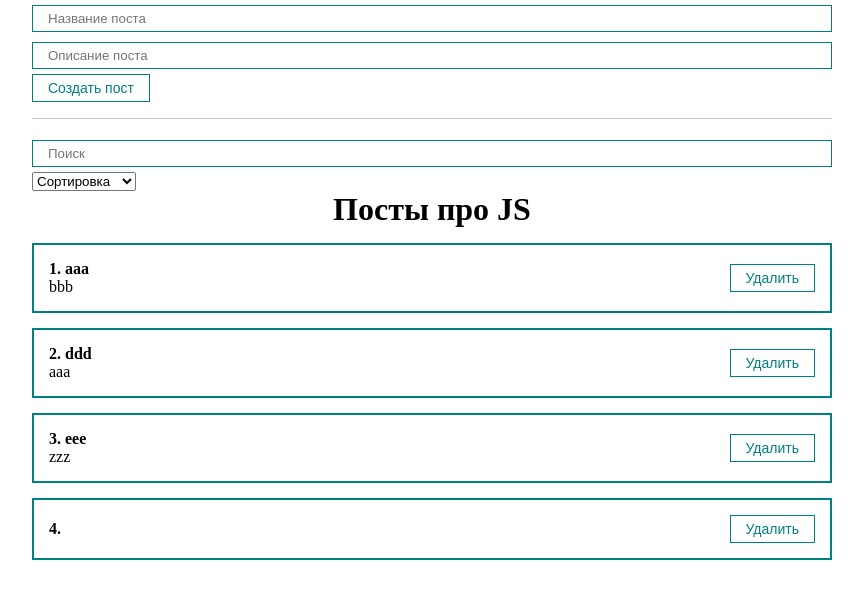
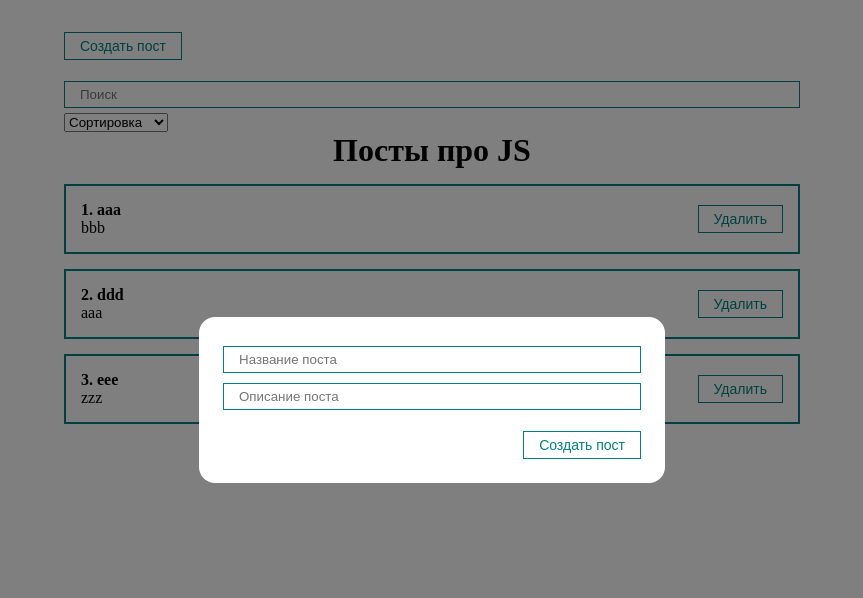
Before and after one commit to EvgenyMinin/React_Basic_2021, a React (Create React App) app: page / in a window 1280 px wide. Both pictures are taken after a click on the button "Создать пост". Shown: the top 598 px of the page, without its empty margins (208-1071 px from the left). Built offline with nearby package versions, Linux system fonts and the light colour scheme.

Commit message:
added modal

```diff
--- a/src/App.tsx
+++ b/src/App.tsx
@@ -1,6 +1,6 @@
 import React, { useMemo, useState } from 'react';
 
-import { PostFilter, PostForm, PostList } from './components';
+import { Button, Modal, PostFilter, PostForm, PostList } from './components';
 import { Filter, Post } from './models';
 
 import './styles/App.css';
@@ -12,6 +12,7 @@ const App = () => {
     { id: 3, title: 'eee', body: 'zzz' },
   ]);
   const [filter, setFilter] = useState<Filter>({ sort: '', query: '' });
+  const [visible, setVisible] = useState<boolean>(false);
 
   const sortedPost = useMemo(() => {
     return filter.sort
@@ -31,6 +32,7 @@ const App = () => {
 
   const createPostHandler = (newPost: Post) => {
     setPosts([...posts, newPost]);
+    setVisible(false);
   };
 
   const removePost = (id: number) => {
@@ -39,7 +41,17 @@ const App = () => {
 
   return (
     <div className="app">
-      <PostForm onCreatePost={createPostHandler} />
+      <Button
+        onClick={() => {
+          setVisible(true);
+        }}
+      >
+        Создать пост
+      </Button>
+
+      <Modal visible={visible} setVisible={setVisible}>
+        <PostForm onCreatePost={createPostHandler} />
+      </Modal>
 
       <PostFilter filter={filter} setFilter={setFilter} />
 
--- a/src/components/PostForm.module.css
+++ b/src/components/PostForm.module.css
@@ -1,4 +1,5 @@
-.form {
-  border-bottom: 1px solid #c4c4c4;
-  padding-bottom: 16px;
+.buttonContainer {
+  display: flex;
+  justify-content: flex-end;
+  margin-top: 16px;
 }
--- a/src/components/PostForm.tsx
+++ b/src/components/PostForm.tsx
@@ -11,7 +11,7 @@ interface PostInput {
 }
 
 interface PostFormProps {
-  onCreatePost: ({id, title, body}: Post) => void;
+  onCreatePost: ({ id, title, body }: Post) => void;
 }
 
 export const PostForm = ({ onCreatePost }: PostFormProps) => {
@@ -55,7 +55,9 @@ export const PostForm = ({ onCreatePost }: PostFormProps) => {
         value={postInput.body}
         onChange={changeHandler}
       />
-      <Button onClick={addNewPost}>Создать пост</Button>
+      <div className={css.buttonContainer}>
+        <Button onClick={addNewPost}>Создать пост</Button>
+      </div>
     </form>
   );
 };
--- a/src/components/UI/index.ts
+++ b/src/components/UI/index.ts
@@ -1,3 +1,4 @@
 export * from './button';
 export * from './input';
 export * from './select';
+export * from './modal';
--- /dev/null
+++ b/src/components/UI/modal/Modal.module.css
@@ -0,0 +1,22 @@
+.modal {
+  position: fixed;
+  top: 0;
+  right: 0;
+  bottom: 0;
+  left: 0;
+  display: none;
+  background-color: rgba(0, 0, 0, 0.5);
+}
+
+.modal.active {
+  display: flex;
+  justify-content: center;
+  align-items: center;
+}
+
+.modalContent {
+  padding: 24px;
+  background-color: #fff;
+  border-radius: 16px;
+  min-width: 250px;
+}
--- /dev/null
+++ b/src/components/UI/modal/Modal.tsx
@@ -0,0 +1,22 @@
+import React, { Dispatch, FC, MouseEvent, SetStateAction } from 'react';
+
+import css from './Modal.module.css';
+
+interface ModalProps {
+  visible: boolean;
+  setVisible: Dispatch<SetStateAction<boolean>>
+}
+
+export const Modal: FC<ModalProps> = ({ visible, setVisible, children }) => {
+  let rootClasses: string[] = [css.modal];
+
+  if (visible) {
+    rootClasses = [...rootClasses, css.active];
+  }
+
+  return (
+    <div className={rootClasses.join(' ')} onClick={() => setVisible(false)}>
+      <div className={css.modalContent} onClick={(e: MouseEvent<HTMLDivElement>) => e.stopPropagation()}>{children}</div>
+    </div>
+  );
+};
--- /dev/null
+++ b/src/components/UI/modal/index.ts
@@ -0,0 +1 @@
+export * from './Modal';
--- a/src/styles/App.css
+++ b/src/styles/App.css
@@ -11,4 +11,5 @@
 
 .app {
     width: 800px;
+    padding: 32px;
 }
```
